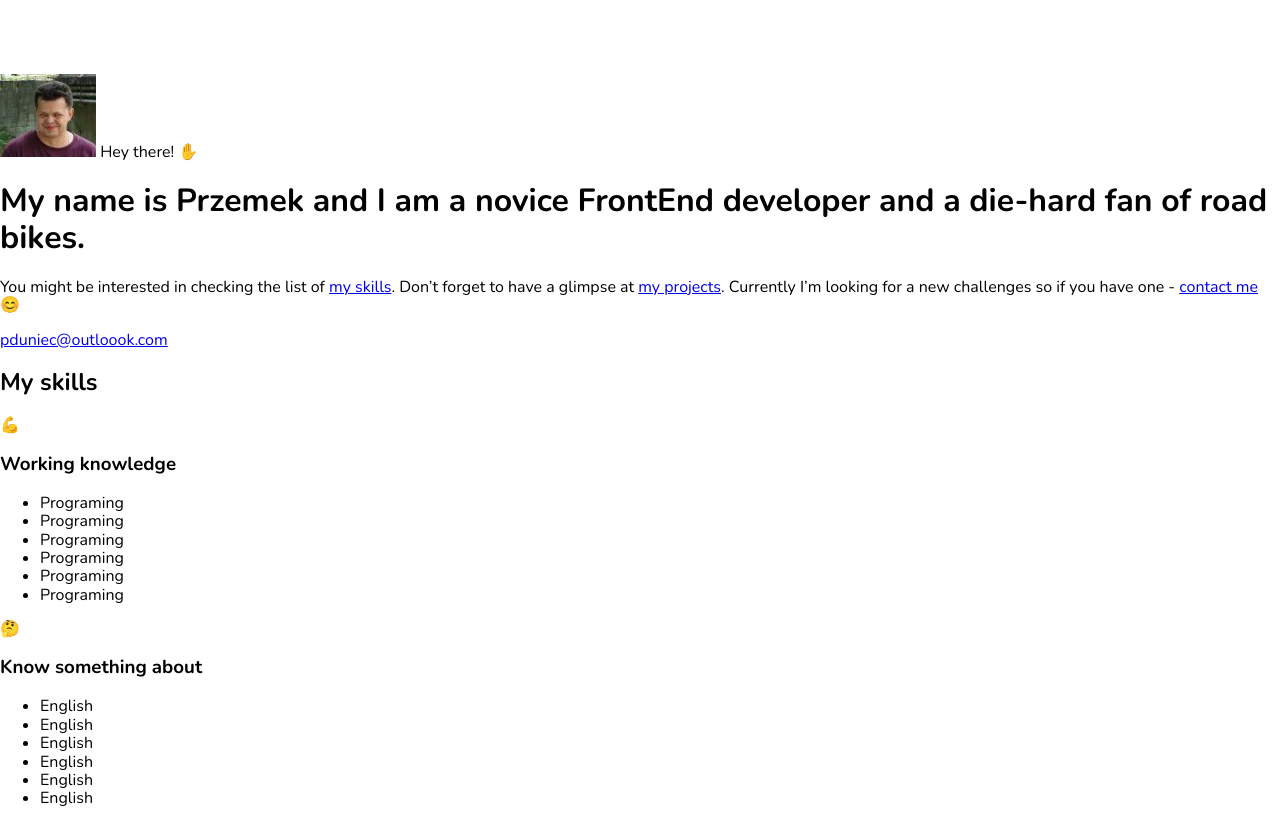
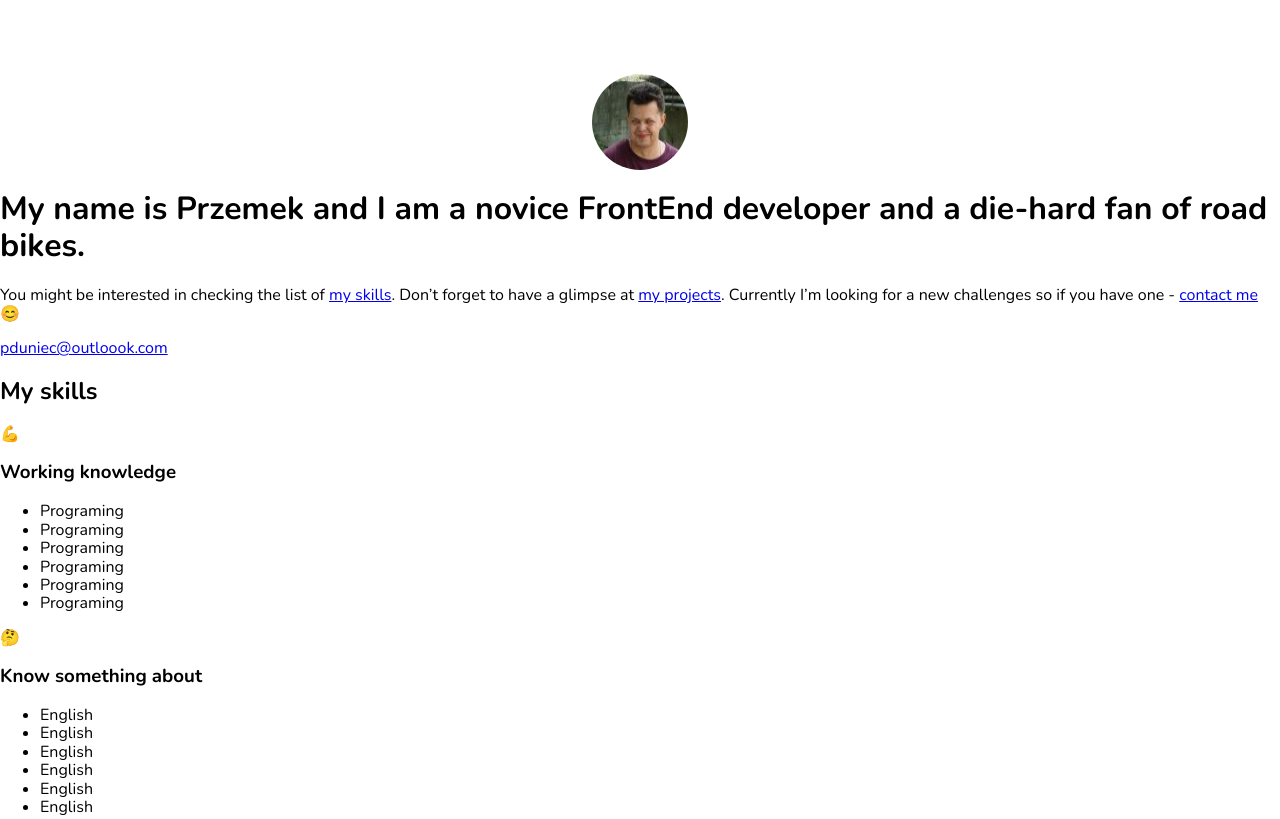
Before and after one commit to itzygzak/itzygzak.github.io, a website built with webpack: page src/pages/index.html in a window 1280 px wide. Shown: the top 819 px of the page. Built offline with nearby package versions, Linux system fonts and the light colour scheme.

Commit message:
Style hero

```diff
--- a/src/scss/modules/hero.scss
+++ b/src/scss/modules/hero.scss
@@ -1,3 +1,16 @@
 .hero{
     padding: 74px 0 0 0;
+    &__image{
+        width: 96px;
+        height: 96px;
+        border-radius: 50%;
+    }
+    &__image-container{
+        display: flex;
+        align-items: center;
+        justify-content: center;
+    }
+    &__hello{
+        display: none;
+    }
 }
```
